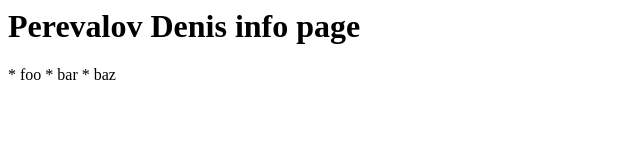
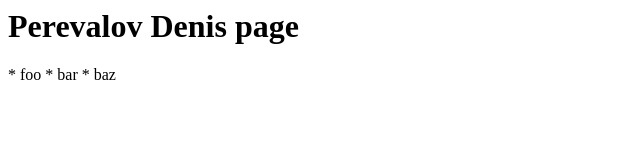
Before and after one commit to perevalovds/perevalovds.github.io, a plain HTML site: page index.html in a window 1280 px wide. Shown: the whole page, without its empty margins (0-640 px from the left). Drawn offline with Linux system fonts and the light colour scheme.

Commit message:
Update index.html

```diff
--- a/index.html
+++ b/index.html
@@ -1,4 +1,4 @@
-<h1>Perevalov Denis info page</h1>
+<h1>Perevalov Denis page</h1>
 
  * foo
  * bar
```
